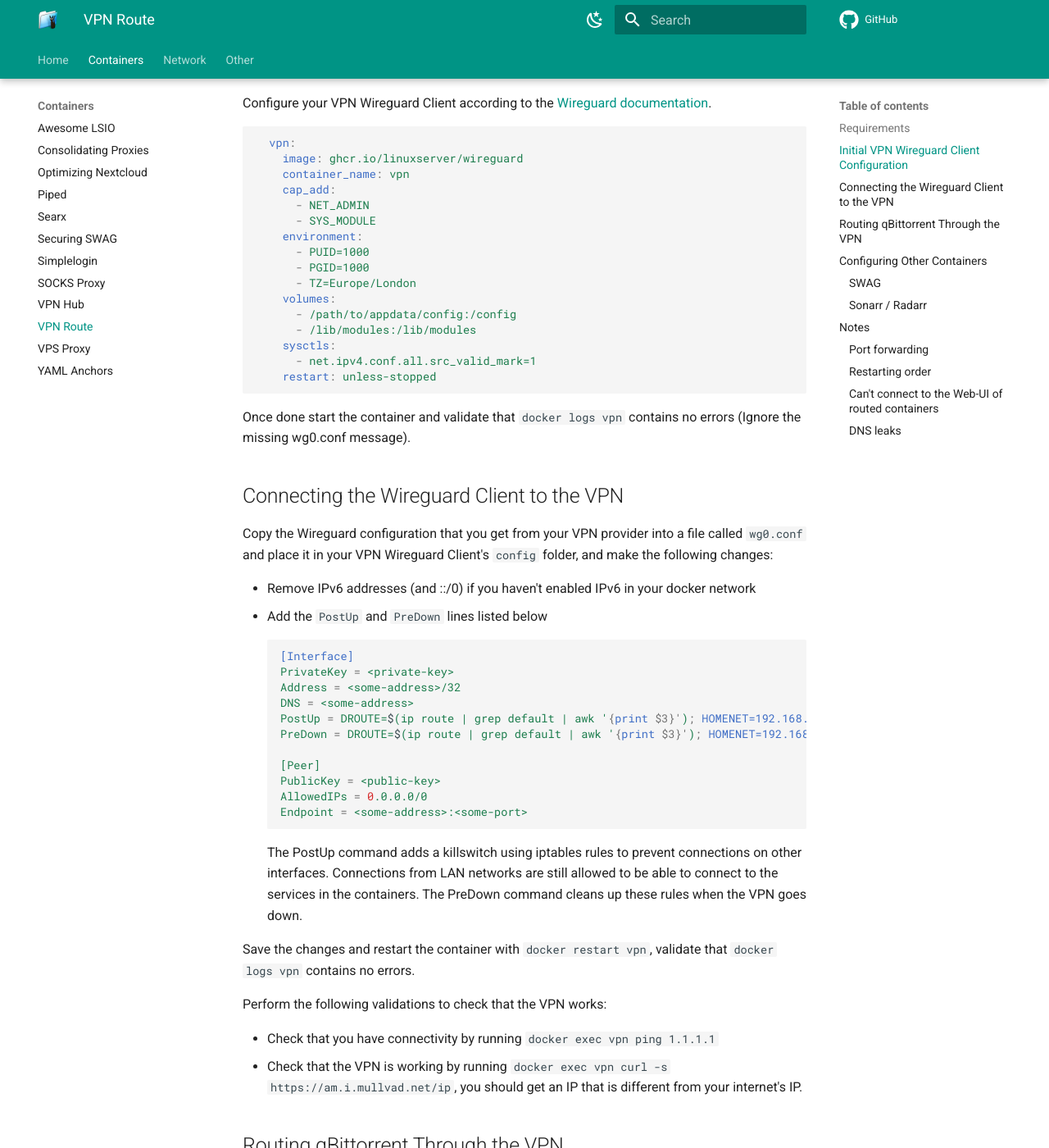
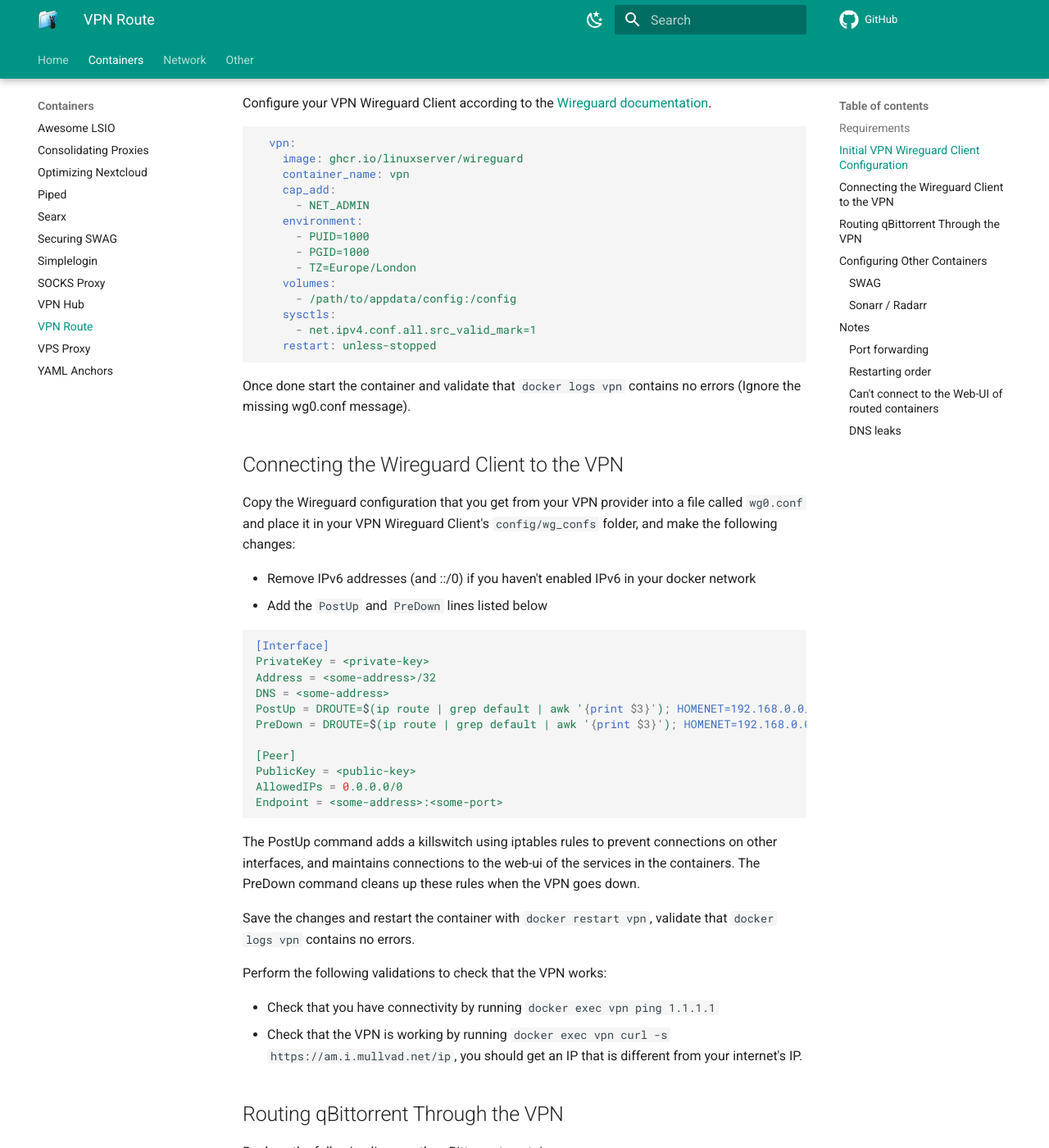
Before and after one commit to quietsy/advanced-configurations, an MkDocs documentation site: the page built from docs/vpn.md, in a window 1280 px wide and 1400 px high, scrolled down 1007 px. Shown: the whole window at 82% size. Built offline with MkDocs 1.6.1 and Material for MkDocs 9.7.7, drawn with Linux system fonts in a browser that asks for light colours; comment, search, counter and statistics services are not loaded; some of the changed text lies outside the part shown.

Commit message:
Update vpn route

````diff
--- a/docs/vpn.md
+++ b/docs/vpn.md
@@ -21,14 +21,12 @@
     container_name: vpn
     cap_add:
       - NET_ADMIN
-      - SYS_MODULE
     environment:
       - PUID=1000
       - PGID=1000
       - TZ=Europe/London
     volumes:
       - /path/to/appdata/config:/config
-      - /lib/modules:/lib/modules
     sysctls:
       - net.ipv4.conf.all.src_valid_mark=1
     restart: unless-stopped
@@ -38,10 +36,11 @@
 
 ## Connecting the Wireguard Client to the VPN
 
-Copy the Wireguard configuration that you get from your VPN provider into a file called `wg0.conf` and place it in your VPN Wireguard Client's `config` folder, and make the following changes:
+Copy the Wireguard configuration that you get from your VPN provider into a file called `wg0.conf` and place it in your VPN Wireguard Client's `config/wg_confs` folder, and make the following changes:
 
 - Remove IPv6 addresses (and ::/0) if you haven't enabled IPv6 in your docker network
 - Add the `PostUp` and `PreDown` lines listed below
+
 ```Nginx
 [Interface]
 PrivateKey = <private-key>
@@ -55,7 +54,8 @@
 AllowedIPs = 0.0.0.0/0
 Endpoint = <some-address>:<some-port>
 ```
-The PostUp command adds a killswitch using iptables rules to prevent connections on other interfaces. Connections from LAN networks are still allowed to be able to connect to the services in the containers.
+
+The PostUp command adds a killswitch using iptables rules to prevent connections on other interfaces, and maintains connections to the web-ui of the services in the containers.
 The PreDown command cleans up these rules when the VPN goes down.
 
 Save the changes and restart the container with `docker restart vpn`, validate that `docker logs vpn` contains no errors.
@@ -119,9 +119,7 @@
 
 ### Port forwarding
 
-VPN providers like Mullvad support port forwarding, if your application needs it.
-
-For example in `Mullvad` > `My Account` > `Manage ports and Wireguard Keys` > Follow the instructions to get a port.
+VPN providers like Torguard support port forwarding, if your application needs it.
 
 Copy the port number you got to `qBittorrent` > `Settings` > `Connection` > `Port used for incoming connections`.
 
````
